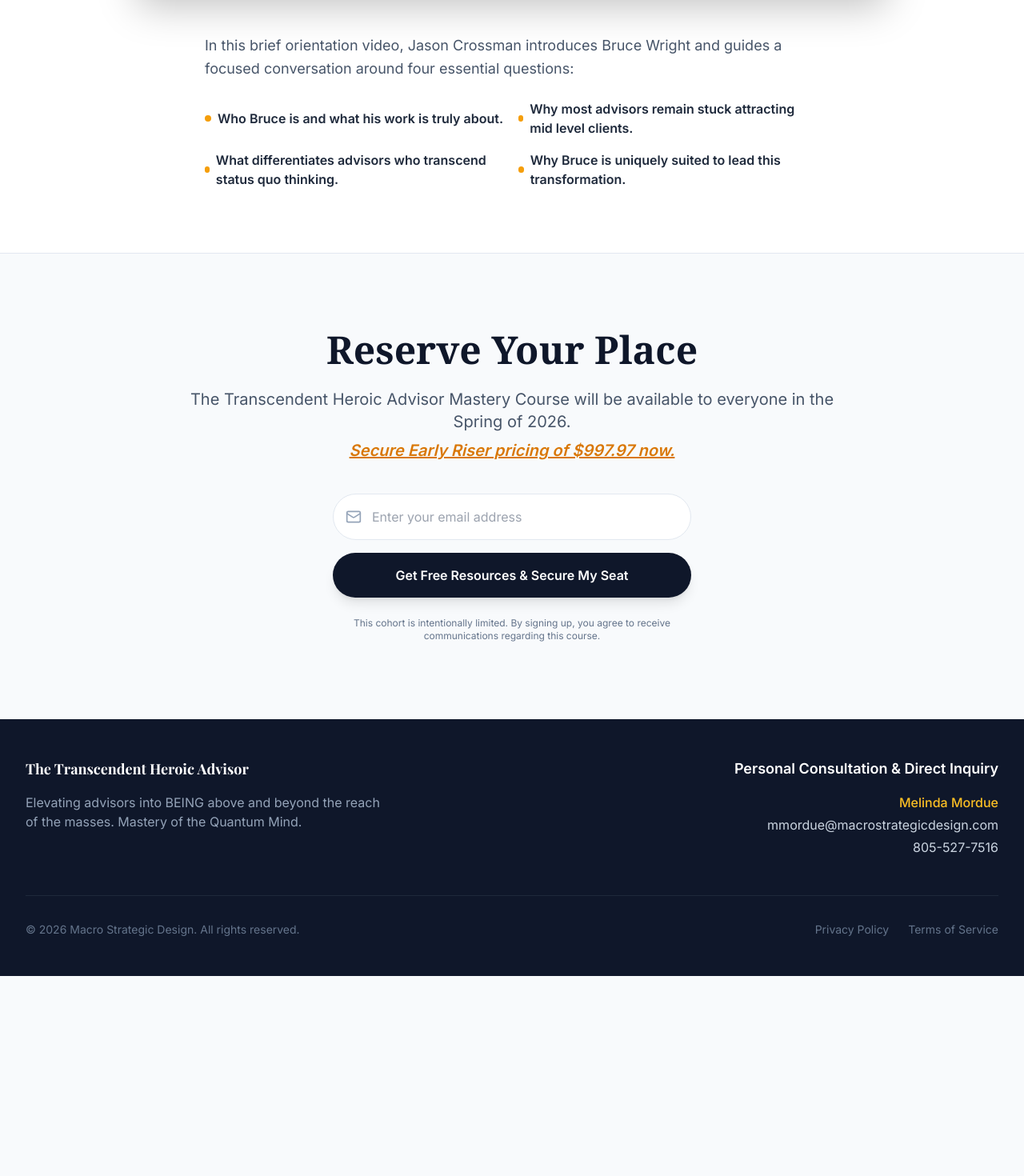
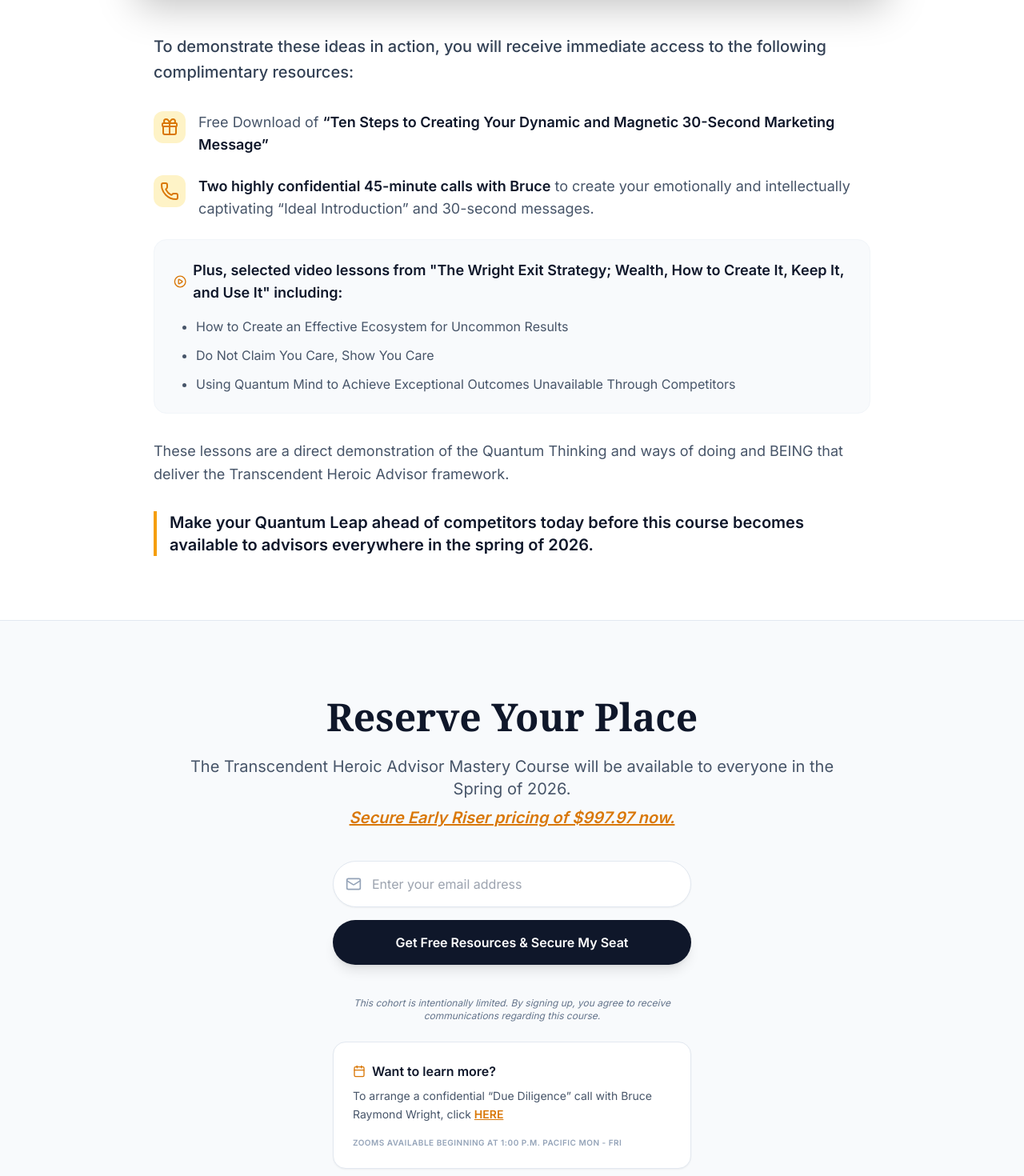
Before and after one commit to jasoncrossman/transcendent-heroic-advisor, a React (Vite) app: page /#/ in a window 1280 px wide. Shown: the part 3320-4790 px from the top of the page at 80% size. Before the commit the page ends 4540 px from the top, so only its background shows below. Built offline with nearby package versions, Linux system fonts and the light colour scheme.

Commit message:
Update LandingPage.tsx

```diff
--- a/pages/LandingPage.tsx
+++ b/pages/LandingPage.tsx
@@ -1,6 +1,6 @@
 import React from 'react';
 import { Link, useNavigate } from 'react-router-dom';
-import { ChevronRight, CheckCircle2, Mail } from 'lucide-react';
+import { ChevronRight, CheckCircle2, Mail, Gift, Phone, PlayCircle, Calendar } from 'lucide-react';
 
 const LandingPage: React.FC = () => {
   const navigate = useNavigate();
@@ -76,12 +76,10 @@ const LandingPage: React.FC = () => {
                 This mastery course teaches proven SYSTEMS, methods, ways, and means that optimize Quantum Thinking beyond Fiduciary Standards of Care above federal and state regulations. While many advisors struggle to COMPLY with government standards, we will SHOW YOU how to transcend them in ways that dazzle discerning highly affluent people and ATTRACT them to become your loyal long-term clients.
               </p>
 
-              {/* Descriptive Text Section */}
               <p className="text-amber-400 font-semibold text-lg mb-2 leading-relaxed italic">
                 The Transcendent Heroic Advisor Mastery Course provides an array of practical, well-proven thinking and behavioral shifts that help grow you into what people need, but don’t know how to ask for… YET.
               </p>
 
-              {/* Your New Transition Line */}
               <p className="text-white font-bold text-lg mb-6 leading-relaxed">
                 As you learn our methods, ways, and means by DOING them properly, you will:
               </p>
@@ -104,7 +102,6 @@ const LandingPage: React.FC = () => {
               </div>
             </div>
 
-            {/* Elongated Photo Column */}
             <div className="relative min-h-[500px] lg:min-h-full">
               <img
                 src="https://images.unsplash.com/photo-1557804506-669a67965ba0?auto=format&fit=crop&q=80&w=800"
@@ -122,7 +119,9 @@ const LandingPage: React.FC = () => {
       {/* Video Section */}
       <section className="py-20 bg-white">
         <div className="max-w-5xl mx-auto px-4 sm:px-6 lg:px-8 text-center">
-          <h2 className="text-3xl md:text-4xl font-bold text-slate-900 mb-8 font-serif">A Welcome Video from Bruce Wright and Jason Crossman</h2>
+          <h2 className="text-3xl md:text-4xl font-bold text-slate-900 mb-8 font-serif">
+            Experience the Introductory Principles by Doing them with Bruce
+          </h2>
           <div className="relative aspect-video bg-slate-900 rounded-3xl overflow-hidden shadow-2xl mb-12">
             <iframe
               className="w-full h-full"
@@ -132,16 +131,49 @@ const LandingPage: React.FC = () => {
               allowFullScreen
             ></iframe>
           </div>
-          <div className="max-w-3xl mx-auto text-left space-y-6">
+          <div className="max-w-4xl mx-auto text-left space-y-8">
+            <p className="text-slate-700 text-xl font-medium leading-relaxed">
+              To demonstrate these ideas in action, you will receive immediate access to the following complimentary resources:
+            </p>
+
+            <div className="space-y-6">
+              <div className="flex items-start gap-4">
+                <div className="flex-shrink-0 w-10 h-10 rounded-xl bg-amber-100 flex items-center justify-center">
+                  <Gift className="w-6 h-6 text-amber-600" />
+                </div>
+                <p className="text-slate-600 text-lg">
+                  Free Download of <strong className="text-slate-900">“Ten Steps to Creating Your Dynamic and Magnetic 30-Second Marketing Message”</strong>
+                </p>
+              </div>
+
+              <div className="flex items-start gap-4">
+                <div className="flex-shrink-0 w-10 h-10 rounded-xl bg-amber-100 flex items-center justify-center">
+                  <Phone className="w-6 h-6 text-amber-600" />
+                </div>
+                <p className="text-slate-600 text-lg">
+                  <strong className="text-slate-900">Two highly confidential 45-minute calls with Bruce</strong> to create your emotionally and intellectually captivating “Ideal Introduction” and 30-second messages.
+                </p>
+              </div>
+
+              <div className="bg-slate-50 p-6 rounded-2xl border border-slate-100">
+                <p className="text-slate-900 font-bold text-lg mb-4 flex items-center gap-2">
+                  <PlayCircle className="w-5 h-5 text-amber-600" /> Plus, selected video lessons from "The Wright Exit Strategy; Wealth, How to Create It, Keep It, and Use It" including:
+                </p>
+                <ul className="space-y-3 pl-7">
+                  <li className="text-slate-600 list-disc">How to Create an Effective Ecosystem for Uncommon Results</li>
+                  <li className="text-slate-600 list-disc">Do Not Claim You Care, Show You Care</li>
+                  <li className="text-slate-600 list-disc">Using Quantum Mind to Achieve Exceptional Outcomes Unavailable Through Competitors</li>
+                </ul>
+              </div>
+            </div>
+
             <p className="text-slate-600 text-lg leading-relaxed">
-              In this brief orientation video, Jason Crossman introduces Bruce Wright and guides a focused conversation around four essential questions:
+              These lessons are a direct demonstration of the Quantum Thinking and ways of doing and BEING that deliver the Transcendent Heroic Advisor framework.
             </p>
-            <ul className="grid grid-cols-1 md:grid-cols-2 gap-4 text-slate-800 font-semibold">
-              <li className="flex items-center gap-2"><span className="w-2 h-2 rounded-full bg-amber-500"></span> Who Bruce is and what his work is truly about.</li>
-              <li className="flex items-center gap-2"><span className="w-2 h-2 rounded-full bg-amber-500"></span> Why most advisors remain stuck attracting mid level clients.</li>
-              <li className="flex items-center gap-2"><span className="w-2 h-2 rounded-full bg-amber-500"></span> What differentiates advisors who transcend status quo thinking.</li>
-              <li className="flex items-center gap-2"><span className="w-2 h-2 rounded-full bg-amber-500"></span> Why Bruce is uniquely suited to lead this transformation.</li>
-            </ul>
+
+            <p className="text-slate-900 text-xl font-bold border-l-4 border-amber-500 pl-4">
+              Make your Quantum Leap ahead of competitors today before this course becomes available to advisors everywhere in the spring of 2026.
+            </p>
           </div>
         </div>
       </section>
@@ -164,18 +196,41 @@ const LandingPage: React.FC = () => {
                   type="email"
                   required
                   placeholder="Enter your email address"
-                  className="w-full pl-12 pr-4 py-4 rounded-full border border-slate-200 focus:outline-none focus:ring-2 focus:ring-amber-500 transition-all text-slate-900"
+                  className="w-full pl-12 pr-4 py-4 rounded-full border border-slate-200 focus:outline-none focus:ring-2 focus:ring-amber-500 transition-all text-slate-900 shadow-sm"
                 />
               </div>
               <button
                 type="submit"
-                className="w-full py-4 bg-slate-900 text-white font-bold rounded-full hover:bg-slate-800 transition-all shadow-lg"
+                className="w-full py-4 bg-slate-900 text-white font-bold rounded-full hover:bg-slate-800 transition-all shadow-lg active:scale-[0.98]"
               >
                 Get Free Resources & Secure My Seat
               </button>
-              <p className="text-xs text-slate-500 pt-2">
-                This cohort is intentionally limited. By signing up, you agree to receive communications regarding this course.
-              </p>
+
+              <div className="space-y-6 pt-6">
+                <p className="text-xs text-slate-500 italic">
+                  This cohort is intentionally limited. By signing up, you agree to receive communications regarding this course.
+                </p>
+
+                <div className="bg-white p-6 rounded-2xl shadow-sm border border-slate-200 text-left">
+                  <h4 className="text-slate-900 font-bold mb-2 flex items-center gap-2">
+                    <Calendar className="w-4 h-4 text-amber-600" /> Want to learn more?
+                  </h4>
+                  <p className="text-slate-600 text-sm leading-relaxed mb-4">
+                    To arrange a confidential “Due Diligence” call with Bruce Raymond Wright, click{' '}
+                    <a
+                      href="YOUR_CALENDAR_LINK_HERE"
+                      target="_blank"
+                      rel="noopener noreferrer"
+                      className="text-amber-600 font-bold underline hover:text-amber-700"
+                    >
+                      HERE
+                    </a>
+                  </p>
+                  <p className="text-slate-400 text-[10px] uppercase font-bold tracking-wider">
+                    Zooms available beginning at 1:00 p.m. Pacific Mon - Fri
+                  </p>
+                </div>
+              </div>
             </form>
           </div>
         </div>
```
